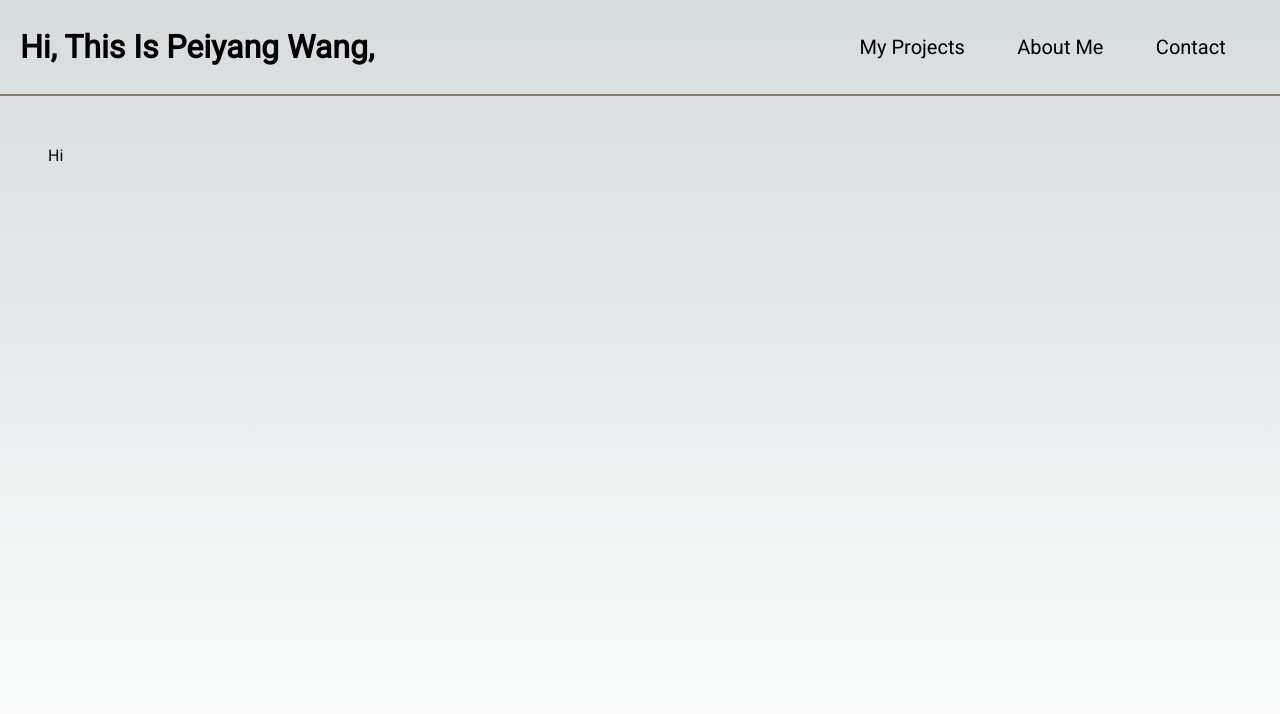
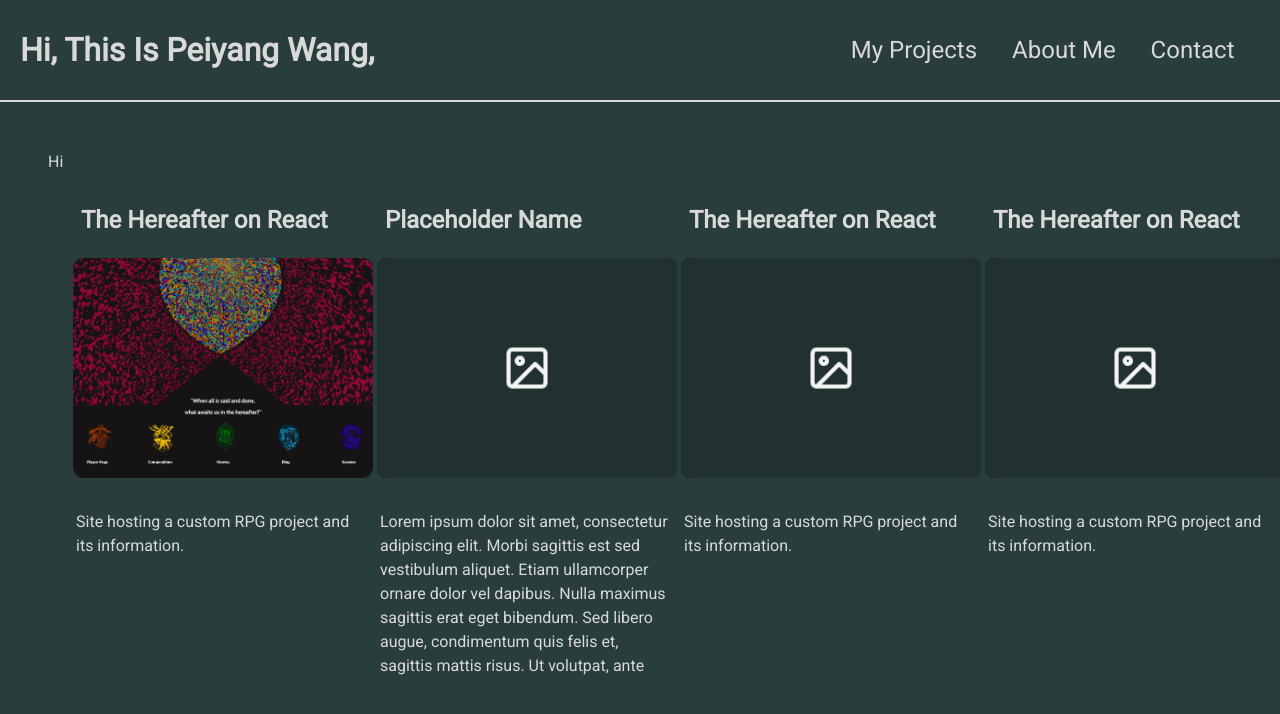
Before and after one commit to Plukewang/portfolio, a Next.js app: page /projects in a window 1280 px wide. Shown: the top 714 px of the page. Built offline with nearby package versions, Linux system fonts and the light colour scheme.

Commit message:
Add project stories

```diff
--- a/app/projects/page.tsx
+++ b/app/projects/page.tsx
@@ -1,9 +1,37 @@
-
-
+import Story from "../ui/projects/story"
+import preview1 from "../../public/preview1.png"
+import "../../public/app.css"
 export default function Projects(){
     return (
         <div>
             <h1>Hi</h1>
+
+            <div className="grid grid-cols-1 gap-x-6 gap-y-10 sm:grid-cols-2 lg:grid-cols-3 xl:grid-cols-4 xl:gap-x-8">
+                {//
+                }
+                <Story
+                    link={"https://hereafter-react.vercel.app/"}
+                    title={"The Hereafter on React"}
+                    src={preview1}
+                    description="Site hosting a custom RPG project and its information."
+                />
+                <Story
+                    link={""}
+                    title={""}
+                    description=""
+                />
+                <Story
+                    link={"https://hereafter-react.vercel.app/"}
+                    title={"The Hereafter on React"}
+                    description="Site hosting a custom RPG project and its information."
+                />
+                <Story
+                    link={"https://hereafter-react.vercel.app/"}
+                    title={"The Hereafter on React"}
+                    description="Site hosting a custom RPG project and its information."
+                />
+            </div>
+
         </div>
     )
 }
--- a/app/ui/navBarLinks.tsx
+++ b/app/ui/navBarLinks.tsx
@@ -19,7 +19,7 @@ export default function NavBarLinks({top}:navLinkBarsProps){
         <Link
             key={"My Projects"}
             href={'/projects'}
-            className="text-[20px] my-3 p-2"
+            className="text-[24px] my-3 p-2"
         >
             <h2>
                 My Projects
@@ -29,7 +29,7 @@ export default function NavBarLinks({top}:navLinkBarsProps){
         <Link
             key={"About Me"}
             href={'/aboutme'}
-            className="text-[20px] my-3 p-2"
+            className="text-[24px] my-3 p-2"
         >
             <h2>
                 About Me
@@ -39,7 +39,7 @@ export default function NavBarLinks({top}:navLinkBarsProps){
         <Link
             key={"Contact"}
             href={'/contact'}
-            className="text-[20px] my-3 p-2"
+            className="text-[24px] my-3 p-2"
         >
             <h2>
                 Contact
--- a/app/ui/navbar.tsx
+++ b/app/ui/navbar.tsx
@@ -10,7 +10,7 @@ export default function Navbar(){
             </h1>
 
 
-                <NavBarLinks top/>
+            <NavBarLinks top/>
 
         </div>
     )
--- /dev/null
+++ b/app/ui/projects/story.tsx
@@ -0,0 +1,44 @@
+import Image, { StaticImageData } from "next/image";
+import Link from "next/link";
+import placeholderThumbnail from "../../../public/icons/site_thumbnail_placeholder.png";
+
+interface storyProps{
+    //takes a link, a title, and a description
+    link: string
+    title: string
+    src?: StaticImageData | null //if null, placeholder
+    description: string
+}
+
+export default function Story({link,title,src,description}:storyProps){
+    /* medium break point for now, fixed size
+        vertical display:
+        name
+        image
+        description
+        simple!
+     */
+    return(
+        <div className="p-2 md:w-[350px] h-[500px] flex flex-col items-center">
+
+            <Link
+                href={link? link : "/."}
+            >
+                <h2 className="text-[24px] m-3 p-2 font-bold">{title? title:"Placeholder Name"}</h2>
+
+                <div className="w-[300px] h-[220px] bg-[#213030] m-3 rounded-lg flex justify-center items-center">
+
+                <Image
+                    src={src? src: placeholderThumbnail}
+                    alt={title? title:"placeholder title"}
+                    className="rounded-xl object-cover h-full"
+                />
+            </div>
+            </Link>
+
+            <p className="m-3 p-2">
+                {description? description : "Lorem ipsum dolor sit amet, consectetur adipiscing elit. Morbi sagittis  est sed vestibulum aliquet. Etiam ullamcorper ornare dolor vel dapibus.  Nulla maximus sagittis erat eget bibendum. Sed libero augue, condimentum quis felis et, sagittis mattis risus. Ut volutpat, ante"}
+            </p>
+        </div>
+    )
+}
```
Also changed, not shown: public/icons/site_thumbnail_placeholder.png (added).
